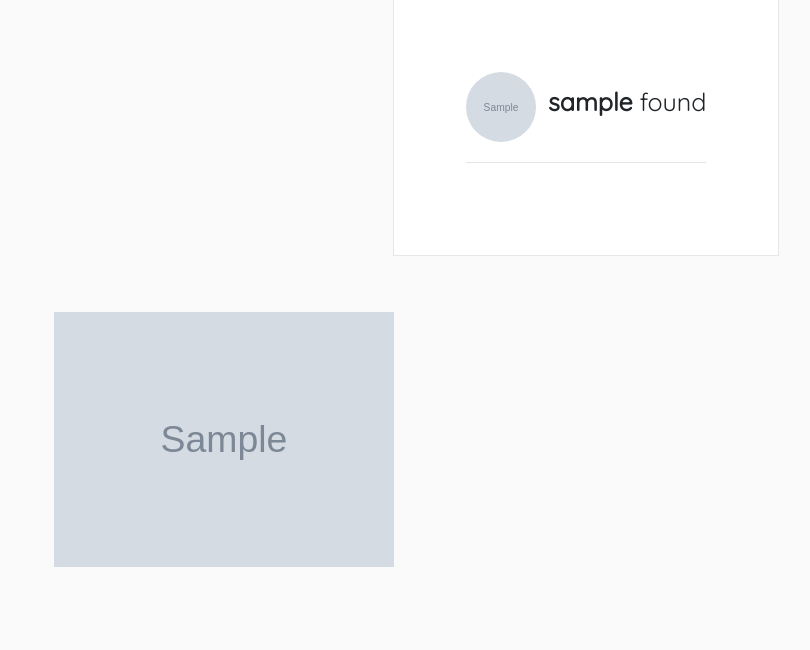
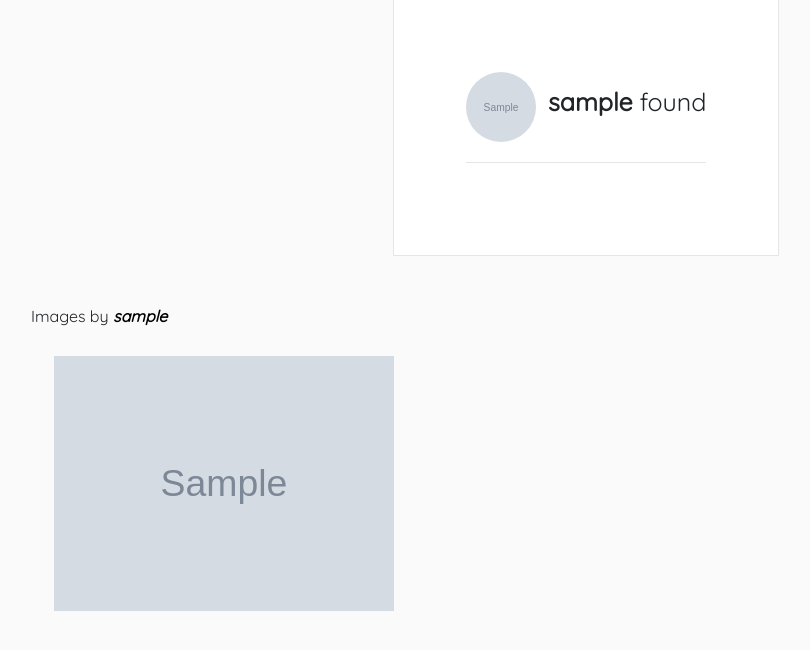
Before and after one commit to SamNgigi/Instagram, a Django app: template Gram/templates/search.html in a window 1280 px wide. Shown: the part 85-735 px from the top of the page, without its empty margins (54-864 px from the left). Run offline with Django 3.2, Linux system fonts and the light colour scheme; tables that the repository leaves empty hold one stand-in row (values such as "Sample post"); the template is opened without the code that fills it: values that come from a table or form of the project are taken from there, most other values are stand-ins (such as "Sample title", 1, 10 or a date in 2020); grey boxes marked "Sample" are stand-in pictures; some libraries are stand-ins or nearby versions.

Commit message:
displaying searched profile images properly

```diff
--- a/Gram/templates/search.html
+++ b/Gram/templates/search.html
@@ -12,6 +12,9 @@
   </div>
   <div class="container mt-5">
     <div class="row">
+      <p>Images by <strong><em style="color:#000">{{user.user.username}}</em></strong></p>
+    </div>
+    <div class="row">
       {% for pic in images  %}
       {% if pic.creator_id == user.user_id %}
       <div class="col-4 m-2">
```
